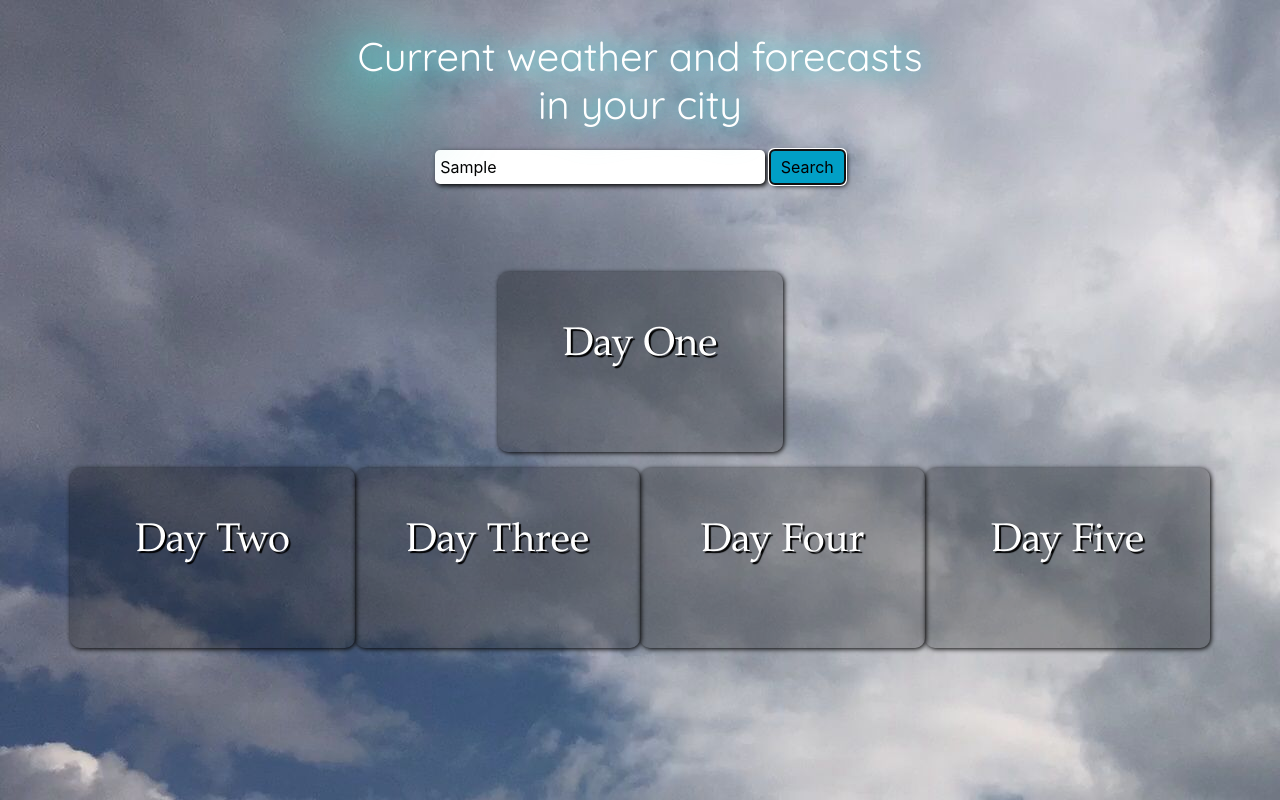
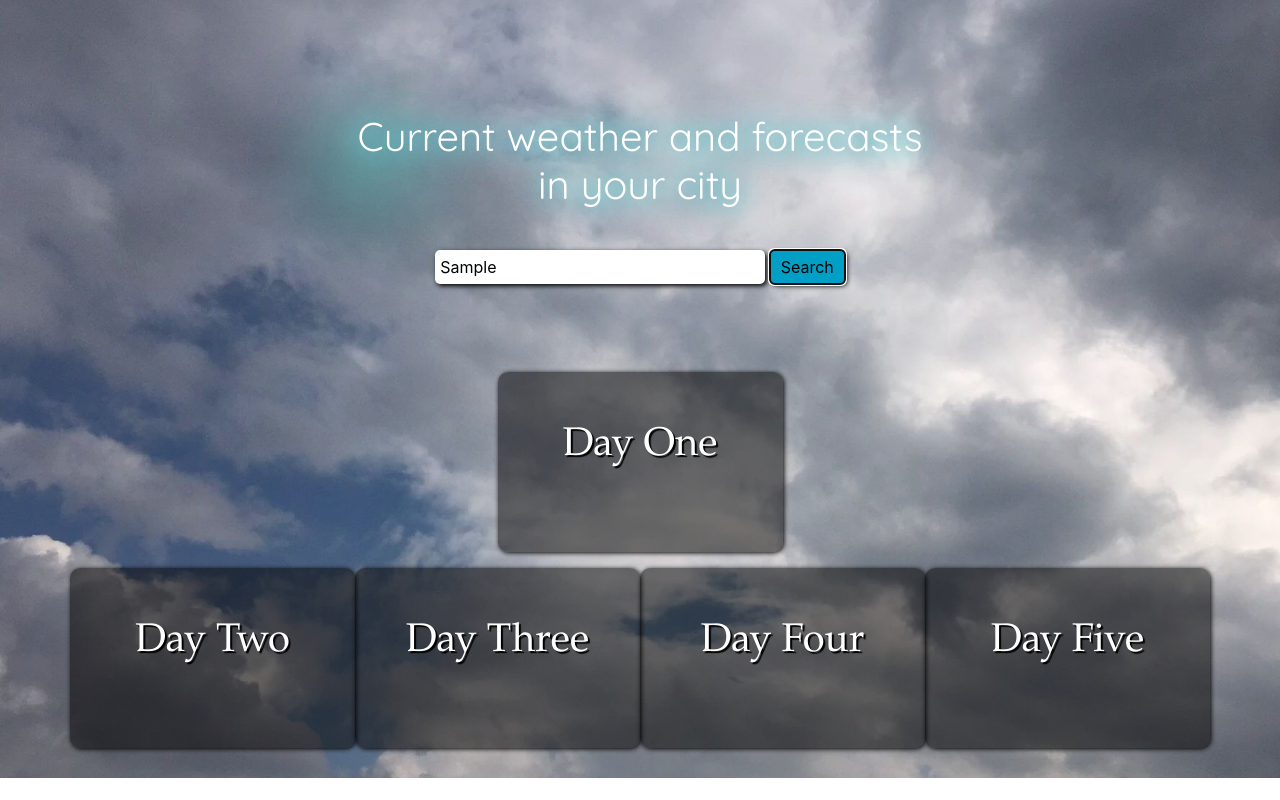
Before and after one commit to erick-medina/ajax-weather-api, a plain HTML site: page index.html in a window 1280 px wide. Both pictures are taken after typing "Sample" into the empty fields and a click on the button "Search". Drawn offline with nearby package versions, Linux system fonts and the light colour scheme; no server answers.

Commit message:
background size added

```diff
--- a/styles.css
+++ b/styles.css
@@ -1,8 +1,10 @@
 body {
     margin: 0;
     padding: 0;
+    margin-bottom: 30px;
+    background-repeat: no-repeat;
+    background-size: cover;
     background-image: url("images/backImage.jpg");
-
 }
 
 .neon {
@@ -12,7 +14,7 @@ body {
     transform: translate(-50%, -50%);
     font-size: 40px;
     color: #ffff;
-    top: 10%;
+    top: 20%;
     left: 50%;
     margin: 0;
     padding: 0 20px;
@@ -43,7 +45,7 @@ body {
 
 #searchInput {
     align-items: center;
-    margin-top: 150px;
+    margin-top: 250px;
 }
 #cityHeader {
     padding-top: 50px;
@@ -51,11 +53,12 @@ body {
     font-size: 42px;
     font-family: "Montserrat", sans-serif;
     padding-bottom: 30px;
+    color: white;
 }
 
 #dayOne, #dayTwo, #dayThree, #dayFour, #dayFive {
     text-align: center;
-    background-color: rgba(0,0,0,0.25);
+    background-color: rgba(0,0,0,0.5);
     box-shadow: 1px 1px 5px black;
     padding: 50px;
     border-radius: 10px;
@@ -92,3 +95,7 @@ body {
 #weatherDescriptionOne {
     font-size: 20px;
 }
+
+#dayOne {
+    align-items: center;
+}
```
